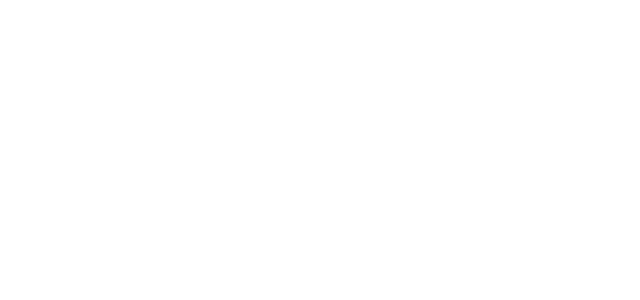
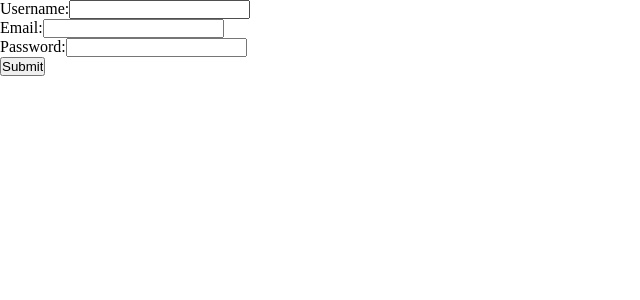
Before and after one commit to damante21/pill_tracker, a React (Vite) app in the folder frontend/pillTracker/: page /register in a window 1280 px wide. Before the commit this address had no page. Shown: the top 300 px of the page, without its empty margins (0-640 px from the left). Built offline with nearby package versions, Linux system fonts and the light colour scheme.

Commit message:
Added front end register and  login page.

```diff
--- a/frontend/pillTracker/src/App.jsx
+++ b/frontend/pillTracker/src/App.jsx
@@ -2,14 +2,16 @@
 import Home from "./pages/Home/Home";
 import HealthRecords from "./pages/HealthRecords/HealthRecords";
 import NewMedicine from "./pages/NewMedicine/NewMedicine";
+import Register from "./pages/Register/Register";
+import Login from "./pages/Login/Login"
 
 
 function App() {
   return (
     <BrowserRouter>
       <Routes>
-        {/* <Route path="/login" element={<Login />} />
-        <Route path="/register" element={<Register />} /> */}
+        <Route path="/login" element={<Login />} />
+        <Route path="/register" element={<Register />} />
         <Route path="/home" element={<Home />} />
         <Route path="/healthRecords" element={<HealthRecords />} />
         <Route path="/home/newMedicine" element={<NewMedicine />} />
--- /dev/null
+++ b/frontend/pillTracker/src/pages/Login/Login.jsx
@@ -0,0 +1,8 @@
+import React from 'react'
+
+export default function Login(){
+
+    return(
+        <p>test</p>
+    )
+}
--- /dev/null
+++ b/frontend/pillTracker/src/pages/Register/Register.jsx
@@ -0,0 +1,46 @@
+import axios from "axios";
+import React from 'react'
+import  { useNavigate  } from 'react-router-dom'
+
+export default function Register(){
+
+    const navigate = useNavigate();
+
+    const handleSubmit = (e) => {
+        e.preventDefault();
+        const data = {
+            'username': e.target['username'].value,
+            'email': e.target['email'].value,
+            'password': e.target['password'].value
+        }
+        sendData(data)
+    }
+
+    const sendData = (data) => {
+        axios.post(`http://http://127.0.0.1:8000/api/register`, data)
+        .then(res => {
+            console.log(res.data);
+            navigate('/login/')
+        })
+    }
+
+
+
+    return(
+        <form onSubmit={e => {handleSubmit(e)}}>
+            <label>
+                Username:
+                <input type={'text'} name='username' required/><br/>
+            </label>
+            <label>
+                Email:
+                <input type={'text'} name='email' required/><br/>
+            </label>
+            <label>
+                Password:
+                <input type={'password'} name='password' required/><br/>
+            </label>
+            <input type='submit' value={'Submit'}></input>
+        </form>
+    )
+}
```
Also changed, not shown: 1 other file (tests, documents, lock files or other folders).
